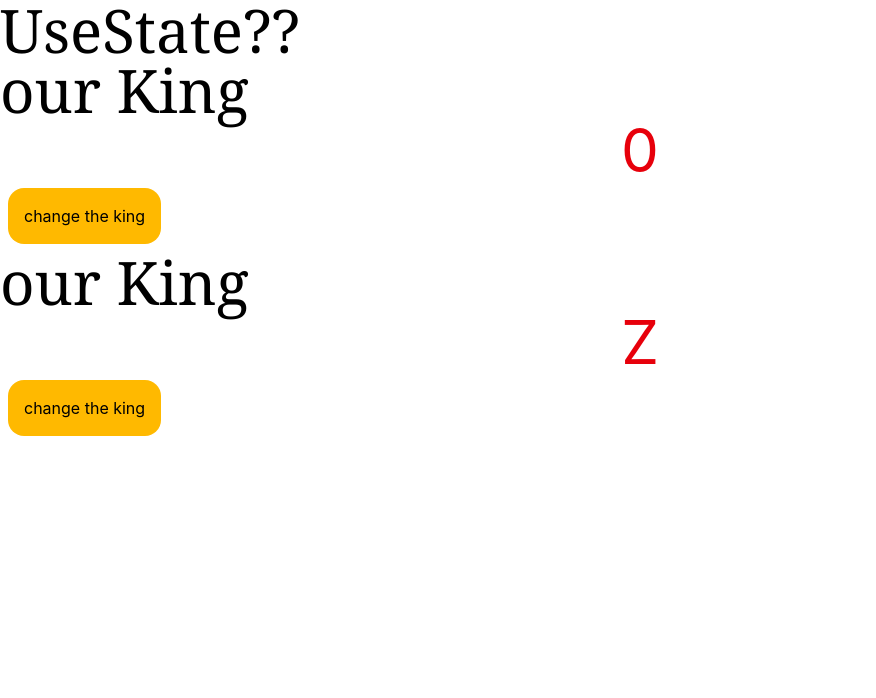
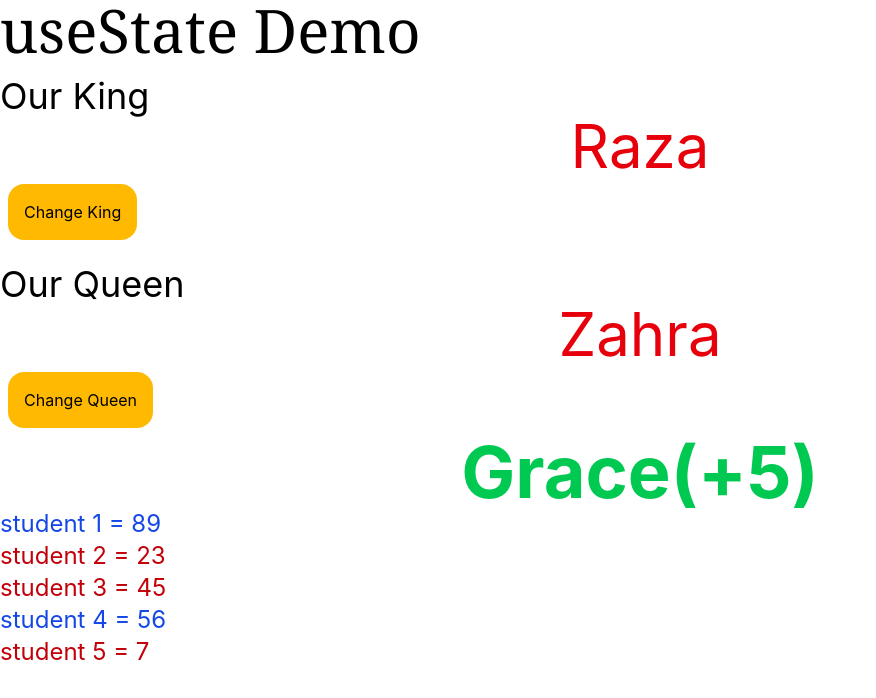
Before and after one commit to Fullstack-Raza/2026-March-20-React-Usestate, a React (Vite) app in the folder use-state/: page / in a window 1280 px wide. Shown: the top 698 px of the page, without its empty margins (0-876 px from the left). Built offline with nearby package versions, Linux system fonts and the light colour scheme; the HTML template or start-up script is replaced by a standard one.

Commit message:
Learn state and function

```diff
--- a/use-state/src/components/UseState.jsx
+++ b/use-state/src/components/UseState.jsx
@@ -1,32 +1,54 @@
 import React, { useState } from "react";
 
 const UseState = () => {
-  const [king, setking] = useState(0);
-  const [queen, setqueen] = useState("Z");
+  const [king, setKing] = useState("Raza");
+  const [queen, setQueen] = useState("Zahra");
 
-  const abc = () => {
+  const changeKing = () => {
+    setKing("Muhammad");
+  };
 
-    setking(king+1);
+  const changeQueen = () => {
+    setQueen("Fatima");
+  };
 
-  };
-  const que = () => {
-    console.log(queen);
-    setqueen("F");
-    console.log(queen);
-  };
+  const marks = [89, 23, 45, 56, 7];
   return (
     <div>
-      <h1 className="text-6xl font-medium font-serif">UseState??</h1>
-      <h1 className="text-6xl font-medium font-serif">our King</h1>
+      <h1 className="text-6xl font-medium font-serif">useState Demo</h1>
+
+      <h2 className="text-4xl mt-4">Our King</h2>
       <p className="text-center text-6xl text-red-600">{king}</p>
-      <button onClick={abc} className="p-4 rounded-2xl bg-amber-400 m-2">
-        change the king
+      <button onClick={changeKing} className="p-4 rounded-2xl bg-amber-400 m-2">
+        Change King
       </button>
-      <h1 className="text-6xl font-medium font-serif">our King</h1>
+
+      <h2 className="text-4xl mt-4">Our Queen</h2>
       <p className="text-center text-6xl text-red-600">{queen}</p>
-      <button onClick={que} className="p-4 rounded-2xl bg-amber-400 m-2">
-        change the king
+      <button
+        onClick={changeQueen}
+        className="p-4 rounded-2xl bg-amber-400 m-2"
+      >
+        Change Queen
       </button>
+
+      <div>
+        <h1 className="text-center text-green-500 text-7xl font-bold">Grace(+5)</h1>
+        {marks.map(function (elem, inx) {
+          if (elem > 50) {
+            return (
+              <h1 className="text-blue-700 text-2xl">
+                student {inx + 1} = {elem}
+              </h1>
+            );
+          } else
+            return (
+              <h1 className="text-red-700 text-2xl">
+                student {inx + 1} = {elem}
+              </h1>
+            );
+        })}
+      </div>
     </div>
   );
 };
```
